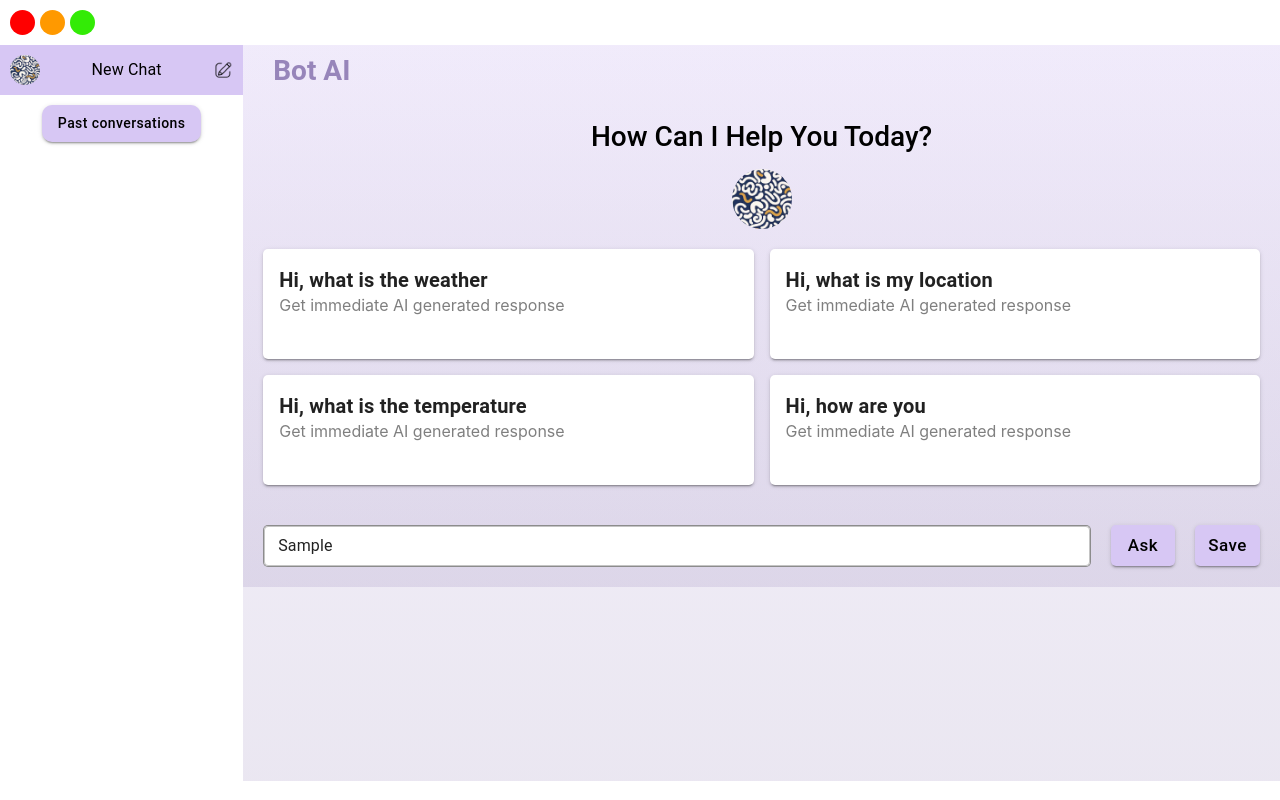
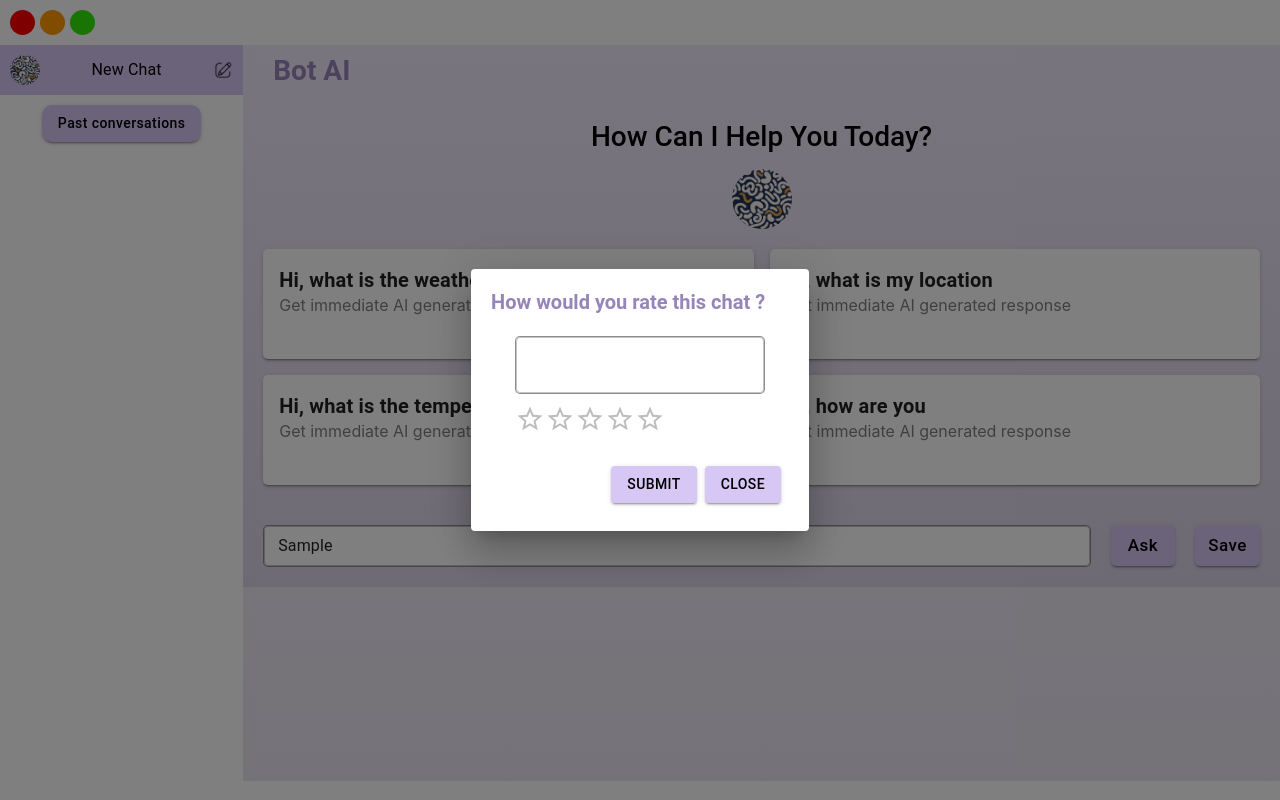
Before and after one commit to prachi397/BotAi-Application, a React (Create React App) app: page / in a window 1280 px wide. Both pictures are taken after typing "Sample" into the empty fields and a click on the button "Save". Built offline with nearby package versions, Linux system fonts and the light colour scheme.

Commit message:
added the overall ratings functionality after each chat

```diff
--- a/src/components/homePage/HomePage.js
+++ b/src/components/homePage/HomePage.js
@@ -4,6 +4,8 @@ import chatBotLogo from "../../assets/chatBotLogo.png";
 import CardComponent from "../cardComponent/CardComponent";
 import SearchComponent from "../searchComponent/SearchComponent";
 import sampleData from "../sampleData/sampleData.json";
+import OverallRatings from "../popUpModal/OverallRatings";
+import { useSnackbar } from "notistack";
 
 const HomePage = ({
   chatList,
@@ -13,9 +15,16 @@ const HomePage = ({
   setUpdatedChatList,
   setAskBtnClick,
   setChatList,
+  onChangeRating
 }) => {
   const [question, setQuestion] = useState("");
   const [answer, setAnswer] = useState();
+
+  const [isRatingModalOpen, setIsRatingModalOpen] = useState(false);
+  const [overallRating, setOverallRating] = useState(0);
+  const [Overallfeedback, setOverAllFeedback] = useState("");
+
+  const { enqueueSnackbar } = useSnackbar();
 
   //update the chatlist with like, dislike flag and additional feedback initially as false
   useEffect(() => {
@@ -25,8 +34,8 @@ const HomePage = ({
           ...chat,
           like: false,
           dislike: false,
-          additionalFeedback: '',
-          starRating: 0
+          additionalFeedback: "",
+          starRating: 0,
         }))
       );
     }
@@ -110,20 +119,59 @@ const HomePage = ({
     }
   }
 
-  //fucntion to save the chats in local storage
+  //fucntion to open overall rating modal
   function handleChatSave() {
+    setIsRatingModalOpen(true);
+  }
+
+  //function to close modal
+  function handleRatingModalClose() {
+    setIsRatingModalOpen(false);
+    setOverallRating(0);
+    setOverAllFeedback("");
+  }
+
+  //function to set overall star ratings for a particular chat
+  const handleAddStars = (event, newValue) => {
+    setOverallRating(newValue);
+    if (onChangeRating) {
+      onChangeRating(newValue);
+    }
+  };
+
+  //function to submit ratings
+  function handleRatingModalSubmit() {
+    if (overallRating > 0 && Overallfeedback.length > 0) {
       // Retrieve the existing saved chats from localStorage
-    const existingChats = JSON.parse(
-      localStorage.getItem("Saved Chats") || "[]"
-    );
+      const existingChats = JSON.parse(localStorage.getItem("Saved Chats") || "[]");
+
       // Create a new group for the current chat session
       const newChatGroup = {
         id: Date.now(), // Unique ID for the group (timestamp)
+        overallRatings: overallRating, // Overall ratings for a particular chat
+        overAllFeedbacks: Overallfeedback,
         chats: [...updatedChatList], // Store the updated chat list in this group
       };
+
       // Append the new group to the existing groups
       const updatedGroups = [...existingChats, newChatGroup];
       localStorage.setItem("Saved Chats", JSON.stringify(updatedGroups));
+
+      // Show a success notification
+      enqueueSnackbar("Chat Saved", {
+        variant: "success",
+      });
+
+      // Reset rating and feedback
+      setOverallRating(0);
+      setOverAllFeedback("");
+      // Close the modal
+      setIsRatingModalOpen(false);
+    } else {
+      enqueueSnackbar("Please provide a rating and feedback before saving.", {
+        variant: "error",
+      });
+    }
   }
 
   return (
@@ -200,6 +248,17 @@ const HomePage = ({
             handleAskQuestion={handleAskQuestion}
             handleChatSave={handleChatSave}
           />
+
+          {/* open overall rating modal */}
+          <OverallRatings
+            isRatingModalOpen={isRatingModalOpen}
+            handleRatingModalClose={handleRatingModalClose}
+            overallRating={overallRating}
+            handleAddStars={handleAddStars}
+            handleRatingModalSubmit={handleRatingModalSubmit}
+            Overallfeedback={Overallfeedback}
+            setOverallFeedback={setOverAllFeedback}
+          />
         </Box>
       </Box>
     </Box>
--- /dev/null
+++ b/src/components/popUpModal/OverallRatings.js
@@ -0,0 +1,74 @@
+import {
+  Button,
+  Dialog,
+  DialogActions,
+  DialogContent,
+  TextField,
+  Typography,
+} from "@mui/material";
+import React from "react";
+import StarRating from "../starRating/StarRating";
+
+const OverallRatings = ({
+  isRatingModalOpen,
+  handleRatingModalClose,
+  handleRatingModalSubmit,
+  overallRating,
+  handleAddStars,
+  Overallfeedback,
+  setOverallFeedback,
+}) => {
+  return (
+    <Dialog
+      open={isRatingModalOpen}
+      onClose={handleRatingModalClose}
+      sx={{
+        "& .MuiDialog-paper": {
+          padding: "20px",
+        },
+      }}
+    >
+      <Typography
+        variant="h5"
+        sx={{ color: "#9785BA", fontSize: "20px", fontWeight: "700" }}
+      >
+        How would you rate this chat ?
+      </Typography>
+      <DialogContent>
+        <TextField
+          variant="outlined"
+          onChange={(e) => setOverallFeedback(e.target.value)}
+          value={Overallfeedback}
+          sx={{
+            background: "#FFFFFF",
+            border: "1px solid #00000073",
+            borderRadius: "5px",
+            marginBottom:"10px"
+          }}
+        />
+        <StarRating
+          className="overall-ratings"
+          rating={overallRating}
+          handleChange={(event, newValue) => handleAddStars(event, newValue)}
+        />
+      </DialogContent>
+      <DialogActions>
+        <Button
+          variant="contained"
+          style={{ background: "#D7C7F4", color: "black" }}
+          onClick={handleRatingModalSubmit}
+        >
+          Submit
+        </Button>
+        <Button
+          variant="contained"
+          style={{ background: "#D7C7F4", color: "black" }}
+          onClick={handleRatingModalClose}
+        >
+          Close
+        </Button>
+      </DialogActions>
+    </Dialog>
+  );
+};
+export default OverallRatings;
--- a/src/components/starRating/StarRating.js
+++ b/src/components/starRating/StarRating.js
@@ -1,7 +1,7 @@
 import React from "react";
 import { Rating } from "@mui/material";
 
-const StarRating = ({ rating, handleChange }) => {
+const StarRating = ({ rating, handleChange, className }) => {
 
   return (
     <div>
@@ -9,7 +9,7 @@ const StarRating = ({ rating, handleChange }) => {
         name="star-rating"
         value={rating}
         onChange={handleChange}
-        size="small"
+        size={className!=="overall-ratings"? "small":"large"}
         precision={0.5}
       />
     </div>
```
Lines whose indentation alone changed are shown as unchanged.
